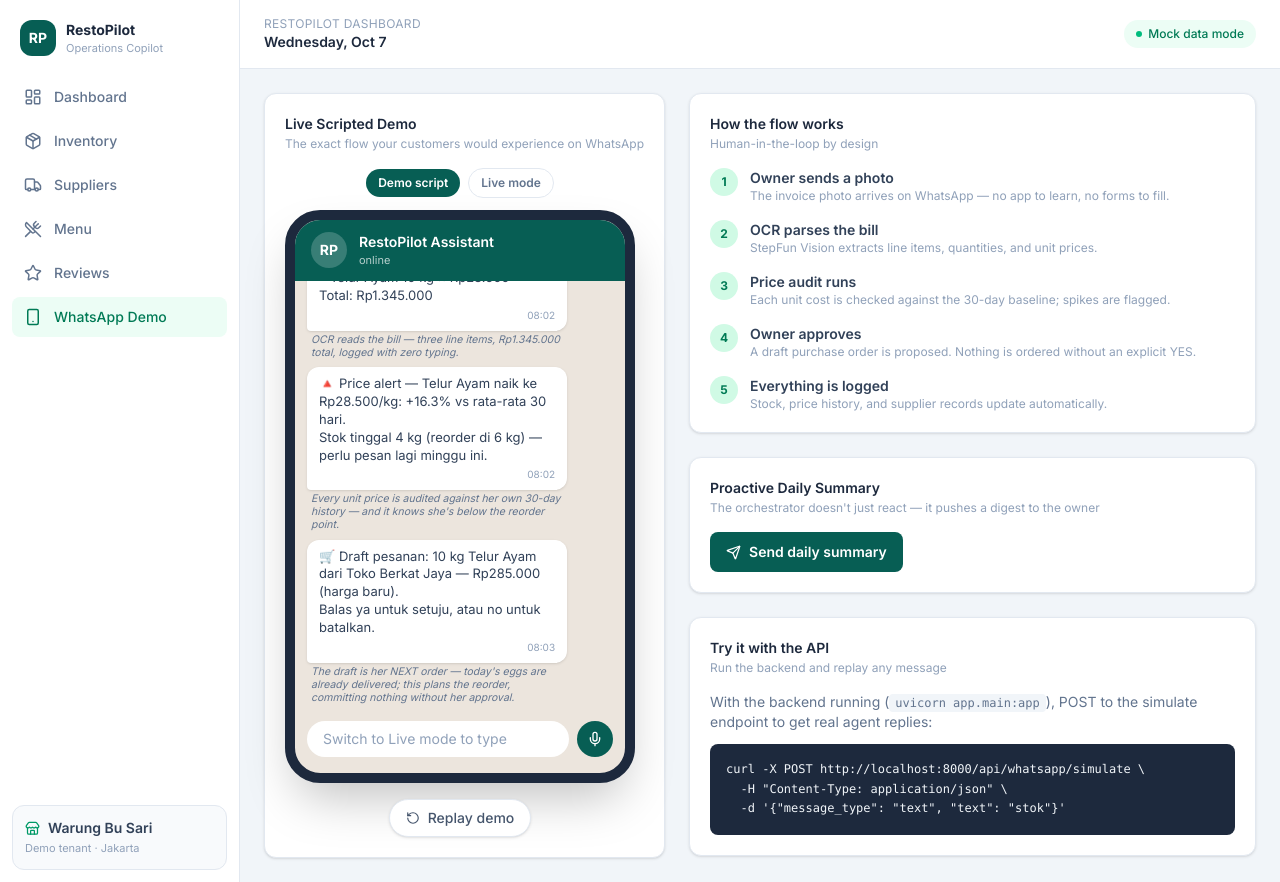
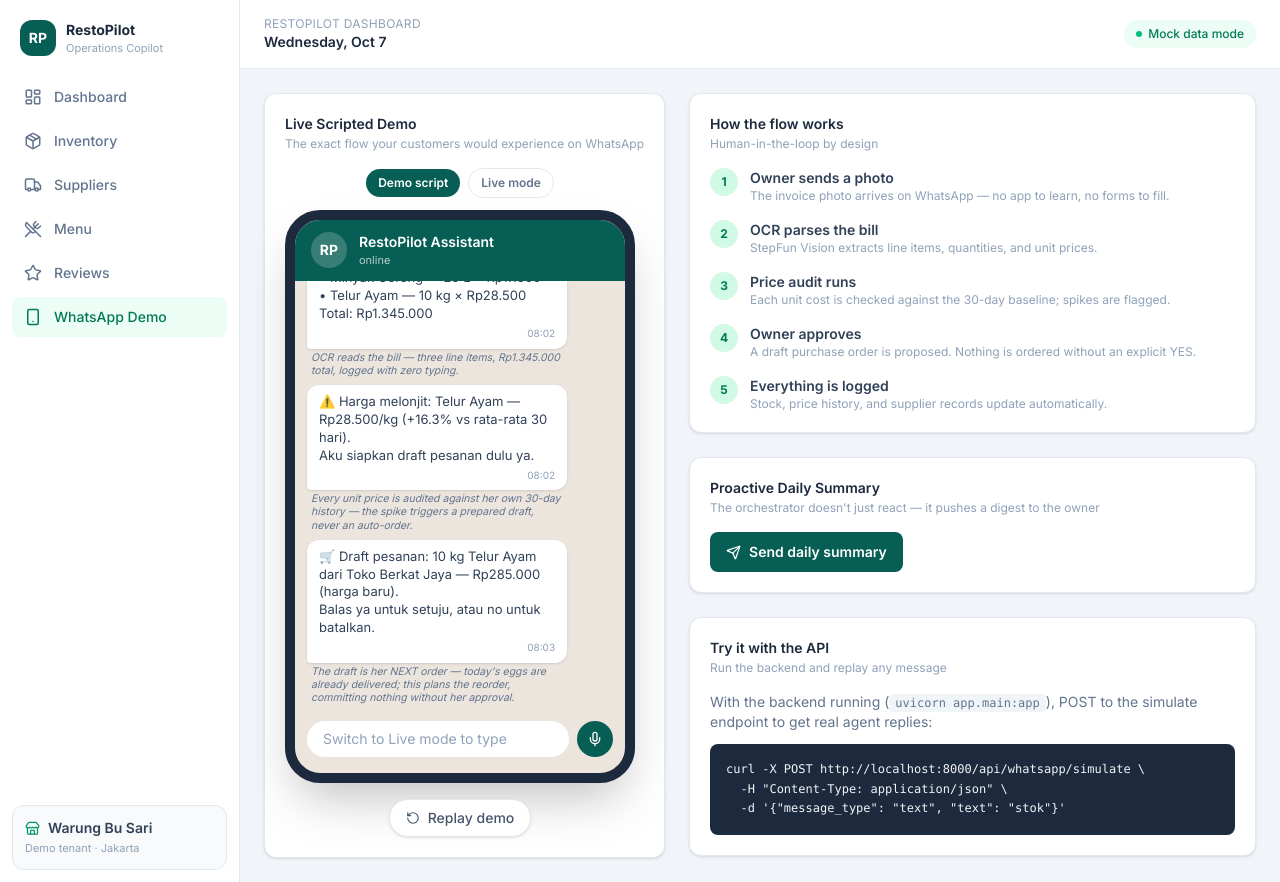
Before and after one commit to annabelleonardi/RestoPilot, a React (Vite) app in the folder frontend/: page /whatsapp in a window 1280 px wide. Built offline with nearby package versions, Linux system fonts and the light colour scheme.

Commit message:
Demo chat synced with live data: Bahasa parse card, spike-only alert (Telur is 14kg, not below reorder), digest numbers match dashboard KPIs, drop phantom review-reply claim

```diff
--- a/frontend/src/components/whatsapp/WhatsAppChat.tsx
+++ b/frontend/src/components/whatsapp/WhatsAppChat.tsx
@@ -17,13 +17,13 @@
   },
   {
     id: 2, from: "bot", kind: "card", time: "08:02",
-    text: "🧾 Invoice parsed — Toko Berkat Jaya #TBJ-2026-0413\n• Beras Premium 50 kg × Rp14.200\n• Minyak Goreng 20 L × Rp17.500\n• Telur Ayam 10 kg × Rp28.500\nTotal: Rp1.345.000",
+    text: "🧾 Faktur tercatat — Toko Berkat Jaya #TBJ-2026-0413\n• Beras Premium — 50 kg × Rp14.200\n• Minyak Goreng — 20 L × Rp17.500\n• Telur Ayam — 10 kg × Rp28.500\nTotal: Rp1.345.000",
     caption: "OCR reads the bill — three line items, Rp1.345.000 total, logged with zero typing.",
   },
   {
     id: 3, from: "bot", kind: "card", time: "08:02",
-    text: "🔺 Price alert — Telur Ayam naik ke Rp28.500/kg: +16.3% vs rata-rata 30 hari.\nStok tinggal 4 kg (reorder di 6 kg) — perlu pesan lagi minggu ini.",
-    caption: "Every unit price is audited against her own 30-day history — and it knows she's below the reorder point.",
+    text: "⚠️ Harga melonjit: Telur Ayam — Rp28.500/kg (+16.3% vs rata-rata 30 hari).\nAku siapkan draft pesanan dulu ya.",
+    caption: "Every unit price is audited against her own 30-day history — the spike triggers a prepared draft, never an auto-order.",
   },
   {
     id: 4, from: "bot", kind: "card", time: "08:03",
@@ -68,7 +68,7 @@
   },
   {
     id: 13, from: "bot", kind: "voice", time: "08:21",
-    text: "☀️ Daily summary · 0:28 — “Penjualan hari ini Rp4,28 juta, margin 59,5%. Cabai merah perlu di-reorder besok. Satu balasan ulasan menunggu persetujuan Anda.”",
+    text: "☀️ Daily summary · 0:28 — “Penjualan hari ini Rp2,75 juta, margin 60,4%. Cabai merah perlu di-reorder besok.”",
     caption: "Every morning: a 30-second voice digest of sales, stock, and what needs attention.",
   },
 ];
```
